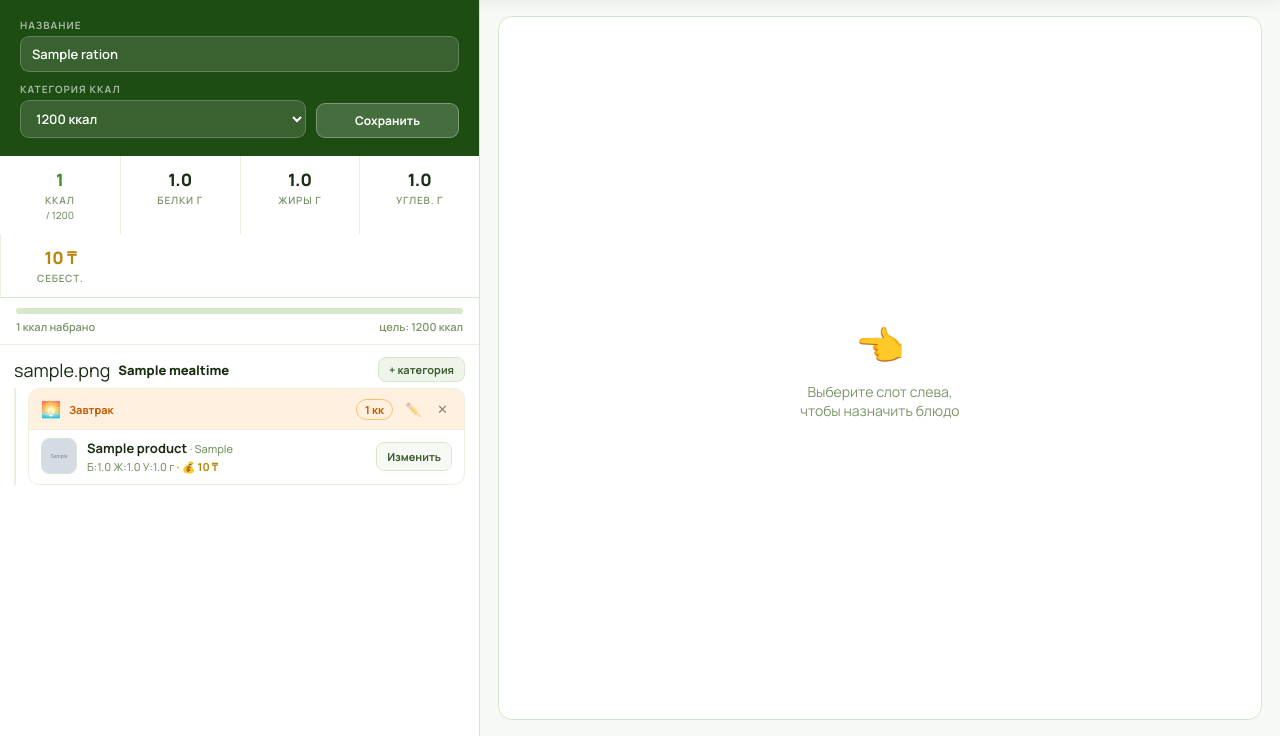
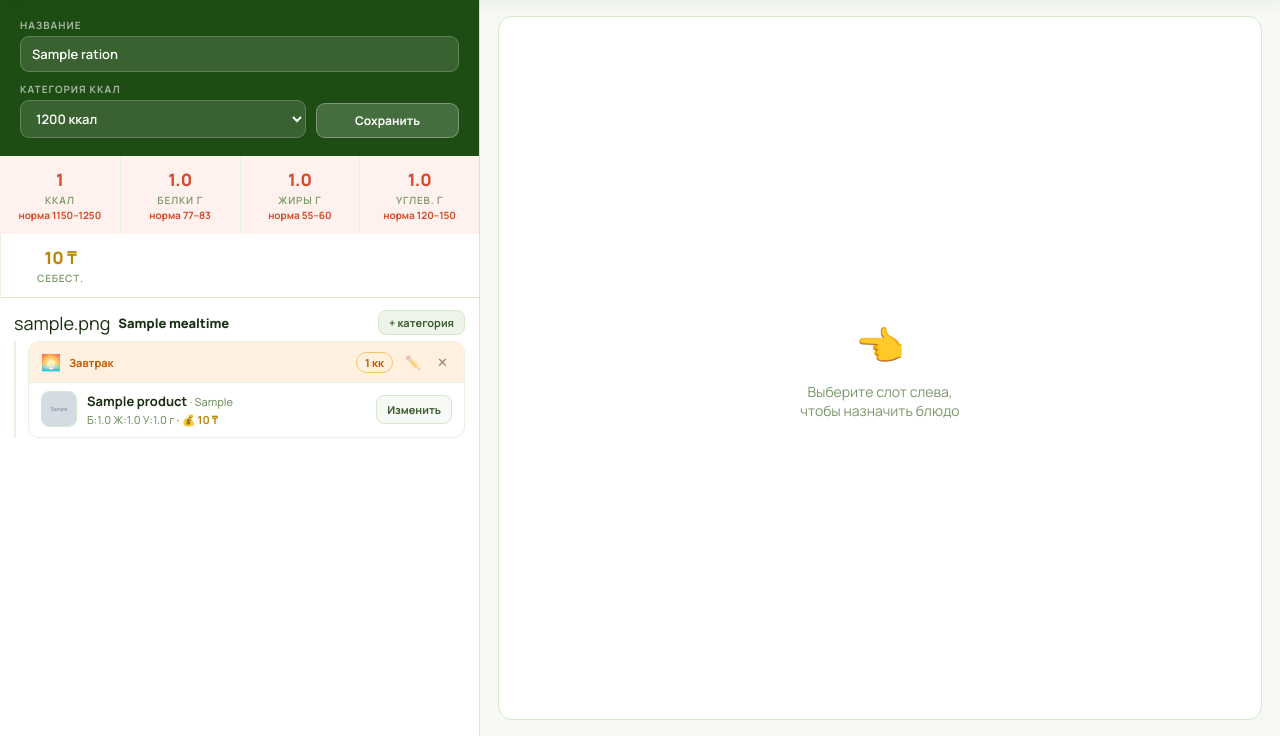
Before and after one commit to ad1l7/nutri-baza, a Django app: page /rations/1/edit/ in a window 1280 px wide. Shown: the part 64-800 px from the top of the page. Run offline with Django 3.2, Linux system fonts and the light colour scheme; a user stored in the database is signed in; data comes from the database, SQL or seed files in the repository; tables that the repository leaves empty hold one stand-in row (values such as "Sample post"); grey boxes marked "Sample" are stand-in pictures.

Commit message:
feat: нормы КБЖУ с подсветкой на сборке рациона, редактируемые в админке

```diff
--- a/myapp/models.py
+++ b/myapp/models.py
@@ -274,6 +274,33 @@ class RationSlot(models.Model):
         return f"{mt} / {st} — {pr}"
 
 
+# ── Нормы КБЖУ по калорийности ───────────────────────────────────────────────
+
+class RationNorm(models.Model):
+    """Допустимые диапазоны КБЖУ для каждой категории калорийности.
+    Редактируется в админке. Используется на сборке рациона для подсветки."""
+    kcal_category = models.IntegerField(
+        choices=KCAL_CATEGORIES, unique=True,
+        verbose_name="Категория калорийности"
+    )
+    kcal_min    = models.PositiveIntegerField(verbose_name="Ккал — мин")
+    kcal_max    = models.PositiveIntegerField(verbose_name="Ккал — макс")
+    protein_min = models.PositiveIntegerField(verbose_name="Белки — мин, г")
+    protein_max = models.PositiveIntegerField(verbose_name="Белки — макс, г")
+    fat_min     = models.PositiveIntegerField(verbose_name="Жиры — мин, г")
+    fat_max     = models.PositiveIntegerField(verbose_name="Жиры — макс, г")
+    carbs_min   = models.PositiveIntegerField(verbose_name="Углеводы — мин, г")
+    carbs_max   = models.PositiveIntegerField(verbose_name="Углеводы — макс, г")
+
+    class Meta:
+        verbose_name = "Норма КБЖУ"
+        verbose_name_plural = "Нормы КБЖУ"
+        ordering = ["kcal_category"]
+
+    def __str__(self):
+        return f"Норма {self.kcal_category} ккал"
+
+
 # ── Блюда на замену ──────────────────────────────────────────────────────────
 
 class SwapGroup(models.Model):
--- a/myapp/templates/myapp/ration_edit.html
+++ b/myapp/templates/myapp/ration_edit.html
@@ -63,12 +63,11 @@
   .ns-v.k{color:var(--green-mid);}
   .ns-l{font-size:10px;color:var(--muted);font-weight:600;text-transform:uppercase;letter-spacing:.8px;margin-top:2px;}
   .ns-t{font-size:10px;color:var(--muted);font-weight:500;margin-top:1px;}
-
-  .prog-wrap{padding:10px 16px;border-bottom:1px solid var(--border-soft);}
-  .prog-bar-bg{height:6px;background:var(--border);border-radius:4px;overflow:hidden;}
-  .prog-bar{height:100%;border-radius:4px;background:var(--green);transition:width .4s;}
-  .prog-bar.over{background:var(--danger);}
-  .prog-txt{font-size:11px;color:var(--muted);font-weight:600;margin-top:5px;display:flex;justify-content:space-between;}
+  /* В норме / вне нормы */
+  .ns.ok  .ns-v{color:var(--green-mid);}
+  .ns.out{background:#fff1ee;}
+  .ns.out .ns-v{color:var(--danger);}
+  .ns.out .ns-t{color:var(--danger);font-weight:700;}
 
   .slots-wrap{flex:1;padding:12px 14px;display:flex;flex-direction:column;gap:14px;}
 
@@ -248,22 +247,23 @@
     </form>
 
     <div class="nutr-sum">
-      <div class="ns"><div class="ns-v k">{{ total_kcal|floatformat:0 }}</div><div class="ns-l">Ккал</div><div class="ns-t">/ {{ ration.kcal_category }}</div></div>
-      <div class="ns"><div class="ns-v">{{ total_protein|floatformat:1 }}</div><div class="ns-l">Белки г</div></div>
-      <div class="ns"><div class="ns-v">{{ total_fat|floatformat:1 }}</div><div class="ns-l">Жиры г</div></div>
-      <div class="ns"><div class="ns-v">{{ total_carbs|floatformat:1 }}</div><div class="ns-l">Углев. г</div></div>
+      <div class="ns {% if norm %}{% if norm_flags.kcal %}out{% else %}ok{% endif %}{% endif %}">
+        <div class="ns-v k">{{ total_kcal|floatformat:0 }}</div><div class="ns-l">Ккал</div>
+        <div class="ns-t">{% if norm %}норма {{ norm.kcal_min }}–{{ norm.kcal_max }}{% else %}/ {{ ration.kcal_category }}{% endif %}</div>
+      </div>
+      <div class="ns {% if norm %}{% if norm_flags.protein %}out{% else %}ok{% endif %}{% endif %}">
+        <div class="ns-v">{{ total_protein|floatformat:1 }}</div><div class="ns-l">Белки г</div>
+        {% if norm %}<div class="ns-t">норма {{ norm.protein_min }}–{{ norm.protein_max }}</div>{% endif %}
+      </div>
+      <div class="ns {% if norm %}{% if norm_flags.fat %}out{% else %}ok{% endif %}{% endif %}">
+        <div class="ns-v">{{ total_fat|floatformat:1 }}</div><div class="ns-l">Жиры г</div>
+        {% if norm %}<div class="ns-t">норма {{ norm.fat_min }}–{{ norm.fat_max }}</div>{% endif %}
+      </div>
+      <div class="ns {% if norm %}{% if norm_flags.carbs %}out{% else %}ok{% endif %}{% endif %}">
+        <div class="ns-v">{{ total_carbs|floatformat:1 }}</div><div class="ns-l">Углев. г</div>
+        {% if norm %}<div class="ns-t">норма {{ norm.carbs_min }}–{{ norm.carbs_max }}</div>{% endif %}
+      </div>
       <div class="ns"><div class="ns-v" style="color:#b8860b;">{{ total_cost|floatformat:0 }} ₸</div><div class="ns-l">Себест.</div></div>
-    </div>
-
-    <div class="prog-wrap">
-      <div class="prog-bar-bg">
-        <div class="prog-bar {% if total_kcal > ration.kcal_category %}over{% endif %}"
-             style="width:{% widthratio total_kcal ration.kcal_category 100 %}%"></div>
-      </div>
-      <div class="prog-txt">
-        <span>{{ total_kcal|floatformat:0 }} ккал набрано</span>
-        <span>цель: {{ ration.kcal_category }} ккал</span>
-      </div>
     </div>
 
     <div class="slots-wrap">
--- a/myapp/views.py
+++ b/myapp/views.py
@@ -8,6 +8,7 @@ from .models import (
     Product, Allergen, MealCategory, MealTime,
     RationGroup, Ration, RationSlot,
     RationTemplate, RationTemplateSlot,
+    RationNorm,
     SwapGroup, SwapItem,
     SLOT_TYPES, SLOT_ORDER, SLOT_LABELS, KCAL_CATEGORIES,
 )
@@ -471,6 +472,19 @@ def ration_edit(request, pk):
         for p in all_products
     ]
 
+    # Нормы КБЖУ для категории + флаги выхода за диапазон
+    norm = RationNorm.objects.filter(kcal_category=ration.kcal_category).first()
+    norm_flags = {}
+    if norm:
+        def _out(val, lo, hi):
+            return val < lo or val > hi
+        norm_flags = {
+            "kcal":    _out(total_kcal,    norm.kcal_min,    norm.kcal_max),
+            "protein": _out(total_protein, norm.protein_min, norm.protein_max),
+            "fat":     _out(total_fat,     norm.fat_min,     norm.fat_max),
+            "carbs":   _out(total_carbs,   norm.carbs_min,   norm.carbs_max),
+        }
+
     return render(request, "myapp/ration_edit.html", {
         "ration": ration,
         "meal_time_groups": list(meal_time_groups.values()),
@@ -479,6 +493,8 @@ def ration_edit(request, pk):
         "total_fat":     round(total_fat, 1),
         "total_carbs":   round(total_carbs, 1),
         "total_cost":    round(total_cost, 2),
+        "norm":          norm,
+        "norm_flags":    norm_flags,
         "slot_types":    SLOT_TYPES,
         "slot_icons":    SLOT_ICONS,
         "slot_colors":   SLOT_COLORS,
```
Also changed, not shown: myapp/admin.py (+16 -0 lines), myapp/migrations/0021_rationnorm.py (added), myapp/migrations/0022_seed_ration_norms.py (added).
